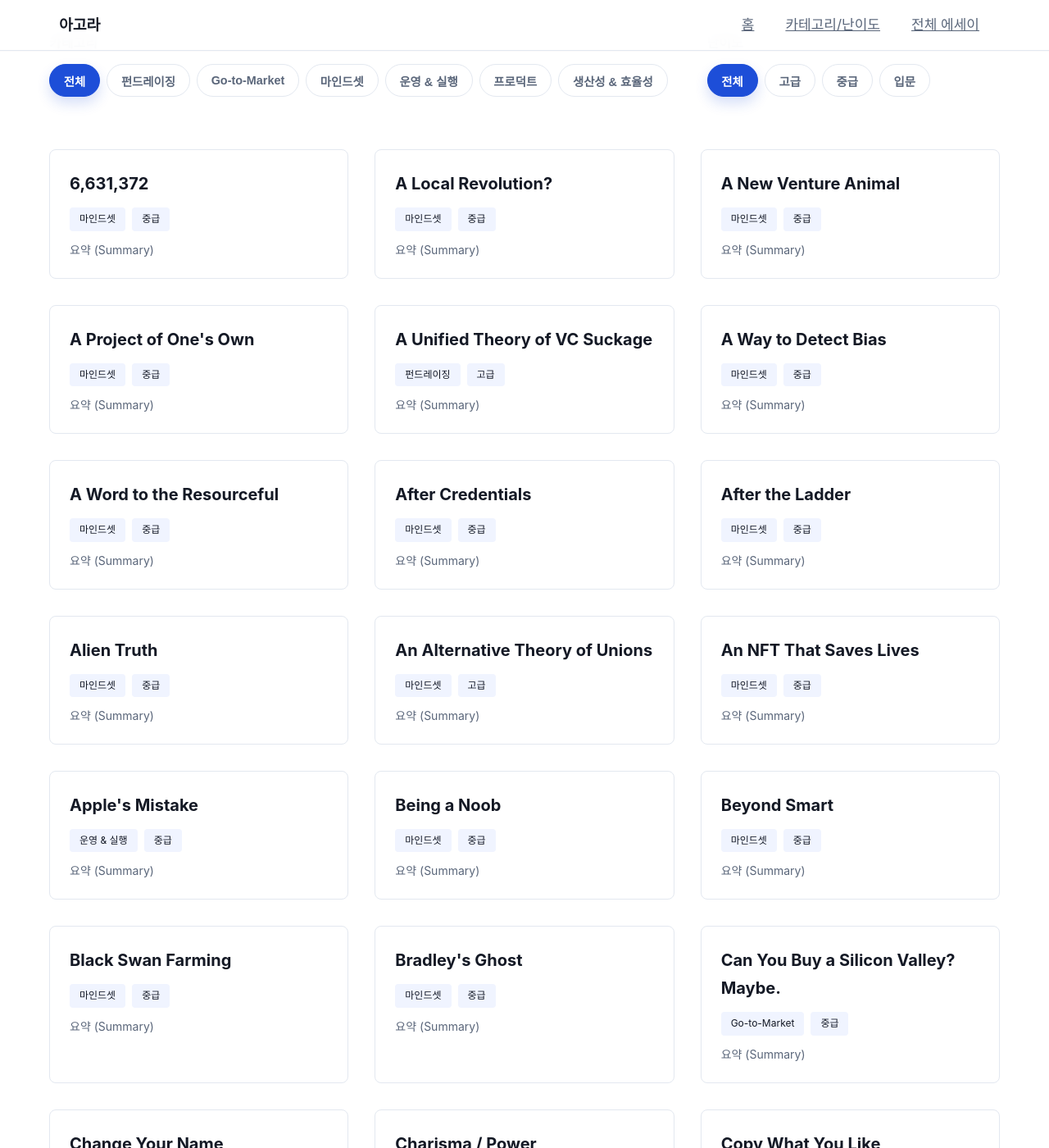
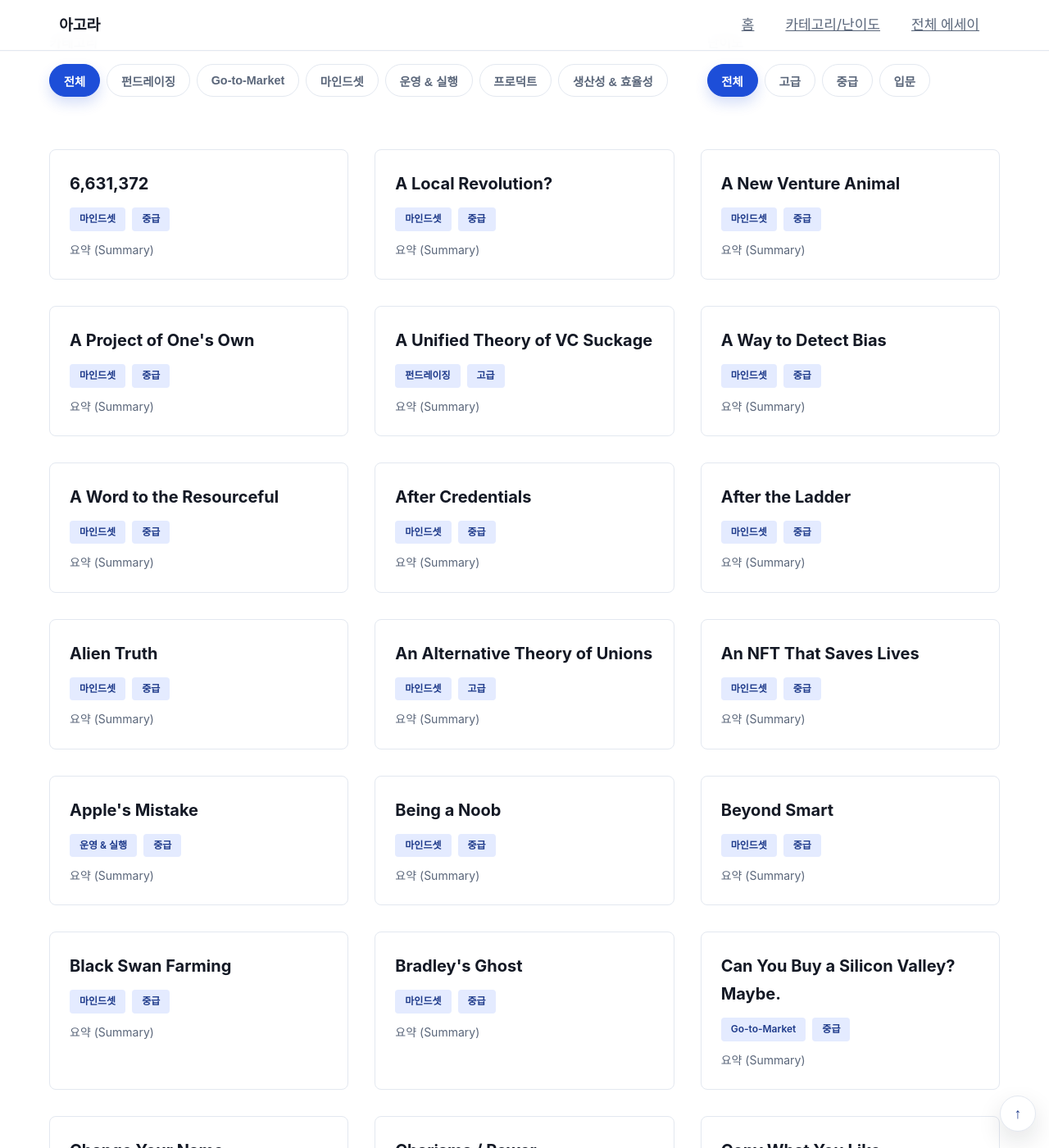
Before and after one commit to arenga/YC, a Jekyll site: the page built from blog/index.html, in a window 1280 px wide and 1400 px high, scrolled down 444 px. Shown: the whole window at 82% size. Built offline with Jekyll 4.4.1, drawn with Linux system fonts in a browser that asks for light colours; some web fonts are replaced.

Commit message:
ui: polish header, cards, and scroll affordances

```diff
--- a/blog/_layouts/default.html
+++ b/blog/_layouts/default.html
@@ -9,7 +9,7 @@
   <link rel="stylesheet" href="{{ '/assets/css/main.css' | relative_url }}">
 </head>
 <body>
-  <header class="site-header">
+  <header class="site-header" id="site-header">
     <nav class="nav-container">
       <a href="{{ '/' | relative_url }}" class="site-title">아고라</a>
       <div class="nav-links">
@@ -28,5 +28,33 @@
     <p>&copy; 2025 아고라. Paul Graham 에세이 한국어 번역.</p>
     <p>원문: <a href="https://paulgraham.com/" target="_blank" rel="noopener">paulgraham.com</a></p>
   </footer>
+
+  <button class="scroll-top" id="scroll-top" type="button" aria-label="맨 위로 이동">↑</button>
+
+  <script>
+    (function headerHideOnScroll() {
+      const header = document.getElementById('site-header');
+      if (!header) return;
+      let lastY = window.scrollY;
+      window.addEventListener('scroll', () => {
+        const currentY = window.scrollY;
+        const isScrollingDown = currentY > lastY && currentY > 80;
+        header.classList.toggle('hide', isScrollingDown);
+        lastY = currentY;
+      }, { passive: true });
+    })();
+
+    (function backToTop() {
+      const btn = document.getElementById('scroll-top');
+      if (!btn) return;
+      const toggle = () => {
+        if (window.scrollY > 400) btn.classList.add('show');
+        else btn.classList.remove('show');
+      };
+      window.addEventListener('scroll', toggle, { passive: true });
+      btn.addEventListener('click', () => window.scrollTo({ top: 0, behavior: 'smooth' }));
+      toggle();
+    })();
+  </script>
 </body>
 </html>
--- a/blog/assets/css/main.css
+++ b/blog/assets/css/main.css
@@ -14,6 +14,7 @@
   --color-text-light: #5a667a;
   --color-border: #e3e8f0;
   --color-primary: #1d4ed8;
+  --color-primary-strong: #1e3a8a;
   --color-primary-soft: #e4ebff;
   --color-hover: #f0f4ff;
   --font-sans: "Pretendard Variable", "Pretendard", -apple-system, BlinkMacSystemFont, "Segoe UI", Roboto, "Helvetica Neue", Arial, sans-serif;
@@ -42,6 +43,12 @@
   backdrop-filter: blur(10px);
   z-index: 100;
   box-shadow: 0 1px 0 rgba(0, 0, 0, 0.02);
+  transition: transform 0.2s ease, box-shadow 0.2s ease;
+}
+
+.site-header.hide {
+  transform: translateY(-100%);
+  box-shadow: none;
 }
 
 .nav-container {
@@ -85,6 +92,11 @@
   color: var(--color-text);
   background: var(--color-hover);
   border-color: var(--color-border);
+}
+
+.nav-links a:focus-visible {
+  outline: 2px solid var(--color-primary);
+  outline-offset: 2px;
 }
 
 /* Main Content */
@@ -187,6 +199,9 @@
   border-radius: 8px;
   padding: 1.5rem;
   transition: all 0.3s;
+  background: #fff;
+  display: grid;
+  grid-template-rows: auto auto 1fr;
 }
 
 .essay-card:hover {
@@ -218,13 +233,15 @@
   font-size: 0.75rem;
   padding: 0.25rem 0.75rem;
   border-radius: 4px;
-  background: var(--color-hover);
+  background: var(--color-primary-soft);
+  color: var(--color-primary-strong);
+  font-weight: 600;
 }
 
 .essay-card-excerpt {
   font-size: 0.875rem;
   color: var(--color-text-light);
-  line-height: 1.5;
+  line-height: 1.6;
 }
 
 /* Essay Page */
@@ -274,6 +291,36 @@
   width: 0;
   background: linear-gradient(90deg, #2563eb, #7c3aed);
   transition: width 0.1s ease-out;
+}
+
+.scroll-top {
+  position: fixed;
+  right: 16px;
+  bottom: 20px;
+  width: 44px;
+  height: 44px;
+  border-radius: 50%;
+  border: 1px solid var(--color-border);
+  background: #fff;
+  color: var(--color-primary-strong);
+  font-size: 1.1rem;
+  font-weight: 700;
+  box-shadow: 0 12px 30px rgba(20, 25, 37, 0.12);
+  cursor: pointer;
+  opacity: 0;
+  pointer-events: none;
+  transition: all 0.2s ease;
+}
+
+.scroll-top.show {
+  opacity: 1;
+  pointer-events: auto;
+  transform: translateY(0);
+}
+
+.scroll-top:focus-visible {
+  outline: 2px solid var(--color-primary);
+  outline-offset: 2px;
 }
 
 .essay-header {
@@ -367,6 +414,11 @@
   padding: 0 4px;
 }
 
+.essay-content ul li::marker,
+.essay-content ol li::marker {
+  color: var(--color-primary);
+}
+
 .essay-content hr {
   border: none;
   border-top: 1px solid var(--color-border);
@@ -375,10 +427,11 @@
 
 .toc {
   border: 1px solid var(--color-border);
-  background: #fff;
-  border-radius: 12px;
+  background: linear-gradient(145deg, #ffffff, #f7f9fc);
+  border-radius: 14px;
   padding: 1rem 1.25rem;
   margin: 0 auto 1.5rem;
+  box-shadow: 0 10px 25px rgba(20, 25, 37, 0.06);
 }
 
 .toc-header {
@@ -407,6 +460,8 @@
 
 .toc-item {
   margin: 0.35rem 0;
+  position: relative;
+  padding-left: 0.75rem;
 }
 
 .toc-item a {
@@ -421,8 +476,19 @@
 }
 
 .toc-item.depth-2 {
-  padding-left: 1rem;
+  padding-left: 1.5rem;
   color: var(--color-text-light);
+}
+
+.toc-item::before {
+  content: "";
+  position: absolute;
+  left: 0.25rem;
+  top: 0.75rem;
+  width: 6px;
+  height: 6px;
+  border-radius: 50%;
+  background: var(--color-primary);
 }
 
 .essay-content blockquote {
@@ -538,4 +604,9 @@
     flex-direction: column;
     gap: 1.5rem;
   }
+
+  .scroll-top {
+    right: 12px;
+    bottom: 16px;
+  }
 }
```
